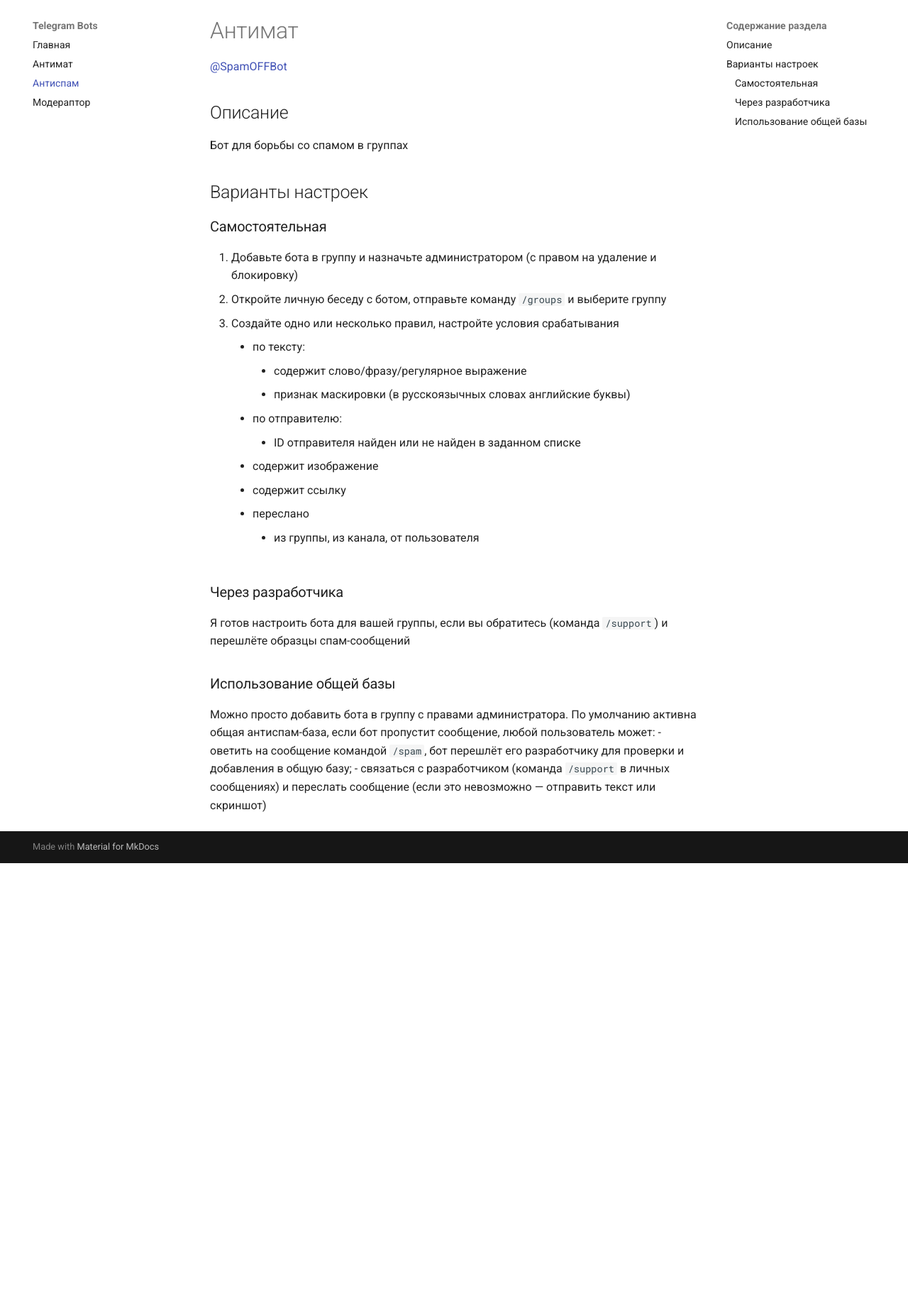
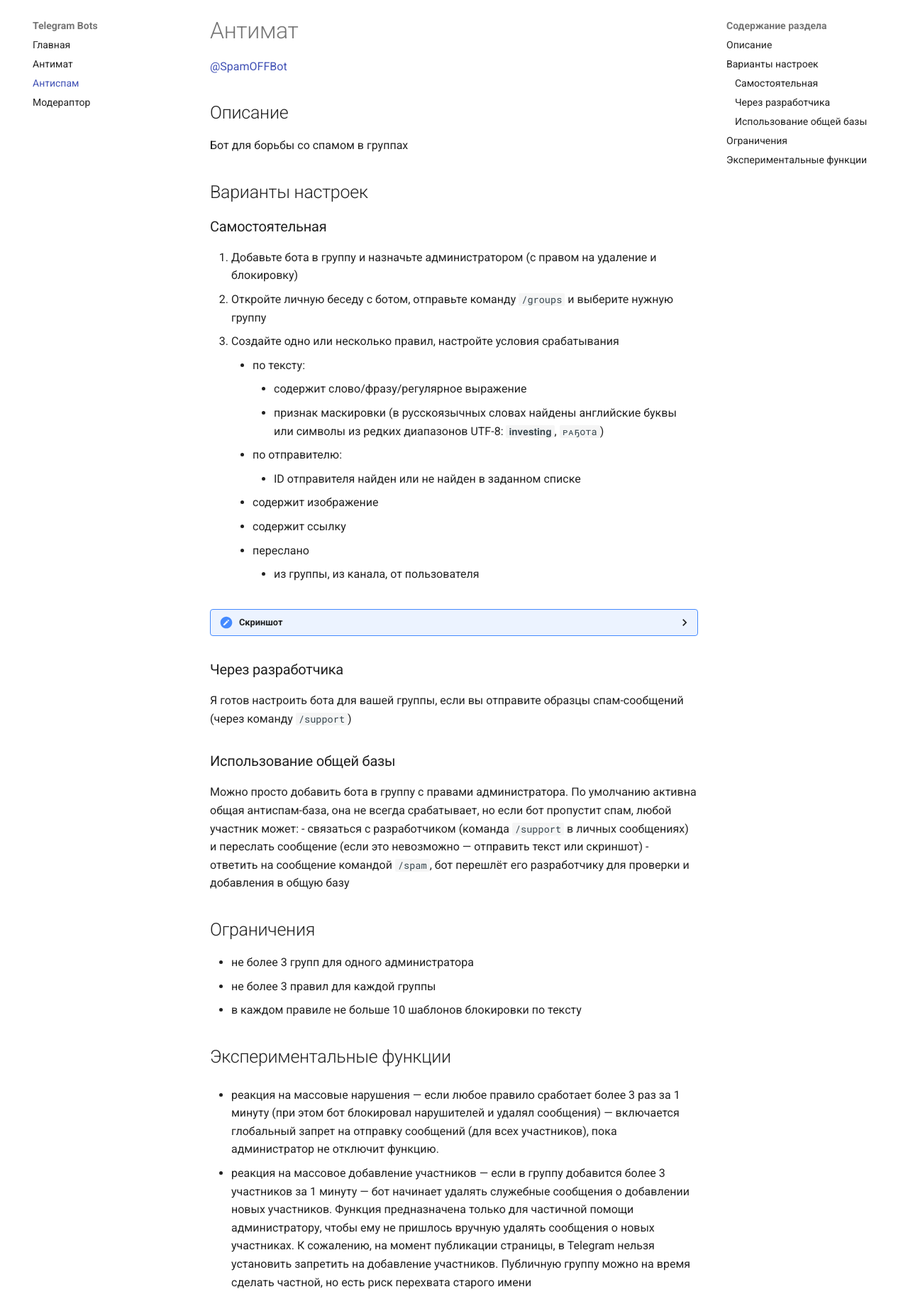
Before and after one commit to tgrobots/tgrobots.github.io, a plain HTML site: page spamoffbot/index.html in a window 1280 px wide. Shown: the part 75-1905 px from the top of the page at 71% size. Before the commit the page ends 1291 px from the top, so only its background shows below. Drawn offline with Linux system fonts and the light colour scheme.

Commit message:
Deployed  with MkDocs version: 1.5.2

```diff
--- a/spamoffbot/index.html
+++ b/spamoffbot/index.html
@@ -290,6 +290,20 @@
 
 </li>
 
+        <li class="md-nav__item">
+  <a href="#_7" class="md-nav__link">
+    Ограничения
+  </a>
+
+</li>
+
+        <li class="md-nav__item">
+  <a href="#_8" class="md-nav__link">
+    Экспериментальные функции
+  </a>
+
+</li>
+
     </ul>
 
 </nav>
@@ -380,6 +394,20 @@
 
 </li>
 
+        <li class="md-nav__item">
+  <a href="#_7" class="md-nav__link">
+    Ограничения
+  </a>
+
+</li>
+
+        <li class="md-nav__item">
+  <a href="#_8" class="md-nav__link">
+    Экспериментальные функции
+  </a>
+
+</li>
+
     </ul>
 
 </nav>
@@ -403,11 +431,11 @@
 <h3 id="_4">Самостоятельная</h3>
 <ol>
 <li>Добавьте бота в группу и назначьте администратором (с правом на удаление и блокировку)</li>
-<li>Откройте личную беседу с ботом, отправьте команду <code>/groups</code> и выберите группу</li>
+<li>Откройте личную беседу с ботом, отправьте команду <code>/groups</code> и выберите нужную группу</li>
 <li>Создайте одно или несколько правил, настройте условия срабатывания<ul>
 <li>по тексту:<ul>
 <li>содержит слово/фразу/регулярное выражение</li>
-<li>признак маскировки (в русскоязычных словах английские буквы)</li>
+<li>признак маскировки (в русскоязычных словах найдены английские буквы или символы из редких диапазонов UTF-8: <code>𝐢𝐧𝐯𝐞𝐬𝐭𝐢𝐧𝐠</code>, <code>ᴘᴀҕота</code>)</li>
 </ul>
 </li>
 <li>по отправителю:<ul>
@@ -417,18 +445,38 @@
 <li>содержит изображение</li>
 <li>содержит ссылку</li>
 <li>переслано<ul>
-<li>из группы, из канала, от пользователя </li>
+<li>из группы, из канала, от пользователя</li>
 </ul>
 </li>
 </ul>
 </li>
 </ol>
+<details>
+  <summary>Скриншот</summary>
+  <img src="/assets/images/spamoffbot_1.png" title="Скриншот @spamoffbot">
+</details>
+
 <h3 id="_5">Через разработчика</h3>
-<p>Я готов настроить бота для вашей группы, если вы обратитесь (команда <code>/support</code>) и перешлёте образцы спам-сообщений</p>
+<p>Я готов настроить бота для вашей группы, если вы отправите образцы спам-сообщений (через команду <code>/support</code>)</p>
 <h3 id="_6">Использование общей базы</h3>
-<p>Можно просто добавить бота в группу с правами администратора. По умолчанию активна общая антиспам-база, если бот пропустит сообщение, любой пользователь может:
-- оветить на сообщение командой <code>/spam</code>, бот перешлёт его разработчику для проверки и добавления в общую базу;
-- связаться с разработчиком (команда <code>/support</code> в личных сообщениях) и переслать сообщение (если это невозможно — отправить текст или скриншот)</p>
+<p>Можно просто добавить бота в группу с правами администратора. По умолчанию активна общая антиспам-база, она не всегда срабатывает, но если бот пропустит спам, любой участник может:
+- связаться с разработчиком (команда <code>/support</code> в личных сообщениях) и переслать сообщение (если это невозможно — отправить текст или скриншот)
+- ответить на сообщение командой <code>/spam</code>, бот перешлёт его разработчику для проверки и добавления в общую базу</p>
+<h2 id="_7">Ограничения</h2>
+<ul>
+<li>не более 3 групп для одного администратора</li>
+<li>не более 3 правил для каждой группы</li>
+<li>в каждом правиле не больше 10 шаблонов блокировки по тексту</li>
+</ul>
+<h2 id="_8">Экспериментальные функции</h2>
+<ul>
+<li>
+<p>реакция на массовые нарушения — если любое правило сработает более 3 раз за 1 минуту (при этом бот блокировал нарушителей и удалял сообщения) — включается глобальный запрет на отправку сообщений (для всех участников), пока администратор не отключит функцию. </p>
+</li>
+<li>
+<p>реакция на массовое добавление участников — если в группу добавится более 3 участников за 1 минуту — бот начинает удалять служебные сообщения о добавлении новых участников. Функция предназначена только для частичной помощи администратору, чтобы ему не пришлось вручную удалять сообщения о новых участниках. К сожалению, на момент публикации страницы, в Telegram нельзя установить запретить на добавление участников. Публичную группу можно на время сделать частной, но есть риск перехвата старого имени</p>
+</li>
+</ul>
 
 
 
```
Also changed, not shown: moderaptor_bot/index.html (+1 -1 lines), search/search_index.json (+1 -1 lines), assets/images/spamoffbot_1.png (added), robots.txt (added), 1 other file.
